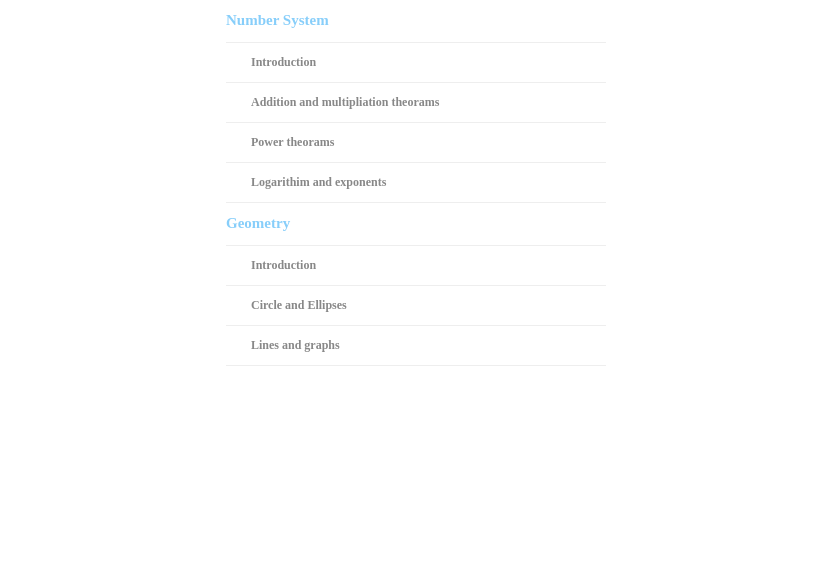
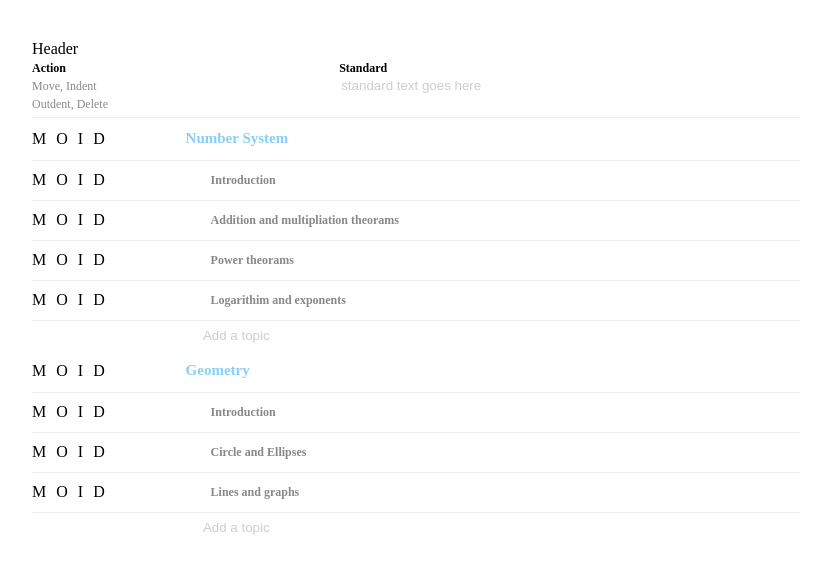
Before and after one commit to Gaurav2048/React-DnD-Adv, a React (Create React App) app: page / in a window 1280 px wide. Shown: the top 574 px of the page, without its empty margins (224-1055 px from the left). Built offline with nearby package versions, Linux system fonts and the light colour scheme.

Commit message:
Implement topic add feature

```diff
--- a/src/App.js
+++ b/src/App.js
@@ -1,5 +1,6 @@
 import React, { useRef, useState } from 'react';
 import ListItem from './Components/List/ListItem';
+import Header from './Components/Header';
 
 const App = () => {
   const draggingTopic = useRef();
@@ -10,7 +11,12 @@ const App = () => {
 
   const [isChapterDragging, setIsChapterDragging] = useState(true);
 
+  const [subject, setSubject] = useState('');
+
   const [data, setData] = useState([
+    {
+      standard: '',
+      content: [
         {
           id: 0,
           chapterTitle: 'Number System',
@@ -51,6 +57,8 @@ const App = () => {
             },
           ],
         },
+      ],
+    },
   ]);
 
   const handleTopicDragStart = (e, { chapterIndex, topicIndex }) => {
@@ -67,7 +75,7 @@ const App = () => {
       draggingTopic.current.chapterIndex === dragOverTopic.current.chapterIndex
     ) {
       const index = dragOverTopic.current.topicIndex;
-      const chapter = dataCopy[draggingTopic.current.chapterIndex];
+      const chapter = dataCopy[0].content[draggingTopic.current.chapterIndex];
       if (draggingTopic.current.topicIndex > index) {
         chapter.topics.splice(
           index,
@@ -83,12 +91,14 @@ const App = () => {
         );
         chapter.topics.splice(draggingTopic.current.topicIndex, 1);
       }
-      dataCopy[draggingTopic.current.chapterIndex] = chapter;
+      dataCopy[0].content[draggingTopic.current.chapterIndex] = chapter;
       setData(dataCopy);
     } else {
       // inter group movement
-      const draggingChapter = dataCopy[draggingTopic.current.chapterIndex];
-      const dragOverChapter = dataCopy[dragOverTopic.current.chapterIndex];
+      const draggingChapter =
+        dataCopy[0].content[draggingTopic.current.chapterIndex];
+      const dragOverChapter =
+        dataCopy[0].content[dragOverTopic.current.chapterIndex];
       const draggingTopicIndex = draggingTopic.current.topicIndex;
       const dragOverTopicIndex = dragOverTopic.current.topicIndex;
 
@@ -100,8 +110,8 @@ const App = () => {
 
       draggingChapter.topics.splice(draggingTopicIndex, 1);
 
-      dataCopy[dragOverTopic.current.chapterIndex] = dragOverChapter;
-      dataCopy[draggingTopic.current.chapterIndex] = draggingChapter;
+      dataCopy[0].content[dragOverTopic.current.chapterIndex] = dragOverChapter;
+      dataCopy[0].content[draggingTopic.current.chapterIndex] = draggingChapter;
       setData(dataCopy);
     }
     draggingTopic.current = null;
@@ -123,11 +133,19 @@ const App = () => {
     const draggedOverIndex = dragOverChapter.current;
 
     if (draggingIndex > draggedOverIndex) {
-      copyData.splice(draggedOverIndex, 0, copyData[draggingIndex]);
-      copyData.splice(draggingIndex + 1, 1);
+      copyData[0].content.splice(
+        draggedOverIndex,
+        0,
+        copyData[0].content[draggingIndex]
+      );
+      copyData[0].content.splice(draggingIndex + 1, 1);
     } else if (draggingIndex < draggedOverIndex) {
-      copyData.splice(draggedOverIndex + 1, 0, copyData[draggingIndex]);
-      copyData.splice(draggingIndex, 1);
+      copyData[0].content.splice(
+        draggedOverIndex + 1,
+        0,
+        copyData[0].content[draggingIndex]
+      );
+      copyData[0].content.splice(draggingIndex, 1);
     }
     draggingChapter.current = null;
     dragOverChapter.current = null;
@@ -138,11 +156,37 @@ const App = () => {
     dragOverChapter.current = chapterIndex;
   };
 
+  const onTopicEntered = (chapterIndex, topic, cb) => {
+    if (topic === '') {
+      return;
+    }
+    console.log(chapterIndex, topic);
+    let copyData = JSON.parse(JSON.stringify(data));
+    // let standard = copyData[0];
+    // let chapter = standard.content[chapterIndex];
+    // const id = new Date().getTime();
+    // const newTopic = { id, name: topic };
+    // const topics = chapter.topics;
+    // topics.push(newTopic);
+    // chapter.topics = topics;
+    // standard.content[chapterIndex] = chapter;
+    // copyData[0] = standard;
+    // console.log(copyData);
+    copyData[0].content[chapterIndex].topics.push({
+      id: new Date().getTime(),
+      name: topic,
+    });
+    setData(copyData);
+    cb();
+  };
+
   return (
     <div>
+      <Header subject={subject} setSubject={setSubject} />
       <ListItem>
+        <ListItem.SubHeader data={data} setStandard={setData} />
         {data &&
-          data.map((chapter, chapterIndex) => (
+          data[0].content.map((chapter, chapterIndex) => (
             <ListItem.Chapter
               chapterTitle={chapter.chapterTitle}
               key={chapterIndex}
@@ -162,6 +206,10 @@ const App = () => {
                   onDragEnter={handleTopicDragEnter}
                 />
               ))}
+              <ListItem.Chapter.AddTopic
+                chapterIndex={chapterIndex}
+                onTopicEntered={onTopicEntered}
+              />
             </ListItem.Chapter>
           ))}
       </ListItem>
--- a/src/Components/Actions/Action.js
+++ b/src/Components/Actions/Action.js
@@ -11,7 +11,7 @@ const Action = () => {
         display: 'flex',
         flexDirection: 'row',
         width: '20%',
-        justifyContent: 'space-evenly',
+        gap: '10px',
       }}
     >
       <Move />
--- a/src/Components/List/Chapter.js
+++ b/src/Components/List/Chapter.js
@@ -1,5 +1,7 @@
 import React from 'react';
 import Topic from './Topic';
+import AddTopic from '../AddTopic';
+import Action from '../Actions/Action';
 
 const Chapter = ({
   chapterTitle,
@@ -23,6 +25,7 @@ const Chapter = ({
           onDragEnter(e, chapterIndex);
         }}
       >
+        <Action />
         <h2> {chapterTitle} </h2>
       </div>
       {props.children}
@@ -30,6 +33,7 @@ const Chapter = ({
   );
 };
 
+Chapter.AddTopic = AddTopic;
 Chapter.Topic = Topic;
 
 export default Chapter;
--- a/src/Components/List/ListItem.js
+++ b/src/Components/List/ListItem.js
@@ -1,10 +1,12 @@
 import React from 'react';
 import Chapter from './Chapter';
+import SubHeader from '../SubHeader';
 
 const ListItem = (props) => {
   return <div>{props.children}</div>;
 };
 
+ListItem.SubHeader = SubHeader;
 ListItem.Chapter = Chapter;
 
 export default ListItem;
--- a/src/Components/List/Topic.js
+++ b/src/Components/List/Topic.js
@@ -1,4 +1,5 @@
 import React from 'react';
+import Action from '../Actions/Action';
 
 const Topic = ({
   chapterIndex,
@@ -24,6 +25,7 @@ const Topic = ({
       }}
       onDragEnd={onDragEnd}
     >
+      <Action />
       <h3> {name} </h3>
     </div>
   );
--- a/src/index.css
+++ b/src/index.css
@@ -1,6 +1,5 @@
 body {
-  width: 100%;
-  max-width: 380px;
+  max-width: 60%;
   background-color: white;
   margin: 0 auto;
 }
@@ -38,6 +37,51 @@ h2 {
   color: #282c34;
 }
 
+.subject_name {
+  margin-bottom: 4px;
+  border: 0px;
+  font-size: 16px;
+  font-weight: bolder;
+  text-transform: uppercase;
+  color: rgba(0, 0, 0, 0.2);
+}
+
+::placeholder {
+  color: rgba(0, 0, 0, 0.2);
+}
+
+input:focus {
+  outline: none;
+}
+
+.secondary_header {
+  display: flex;
+  flex-direction: row;
+  justify-content: left;
+  align-items: flex-start;
+  padding-bottom: 5px;
+  border-bottom: 0.5px solid #eee;
+}
+
+.action {
+  font-size: 12px;
+  font-weight: bolder;
+  color: black;
+}
+
+.action_type {
+  font-size: 12px;
+  font-weight: 400;
+  color: #888;
+}
+
+.standard_text {
+  font-weight: 400;
+  color: #888;
+  font-size: 300;
+  border: 0;
+}
+
 ul {
   list-style: none;
   margin: 0;
@@ -45,6 +89,19 @@ ul {
   border: 5px solid #e1e1e1;
   box-shadow: 1px 3px 8px #888;
 }
+.header {
+  margin-top: 40px;
+  width: 100%;
+}
+
+.add_a_topic {
+  border: 0px;
+}
+
+.unit_action {
+  cursor: pointer;
+}
+
 li {
   padding: 10px 15px;
   background: #eee;
```
Also changed, not shown: src/App.css (+0 -8 lines). Lines whose indentation alone changed are shown as unchanged.
